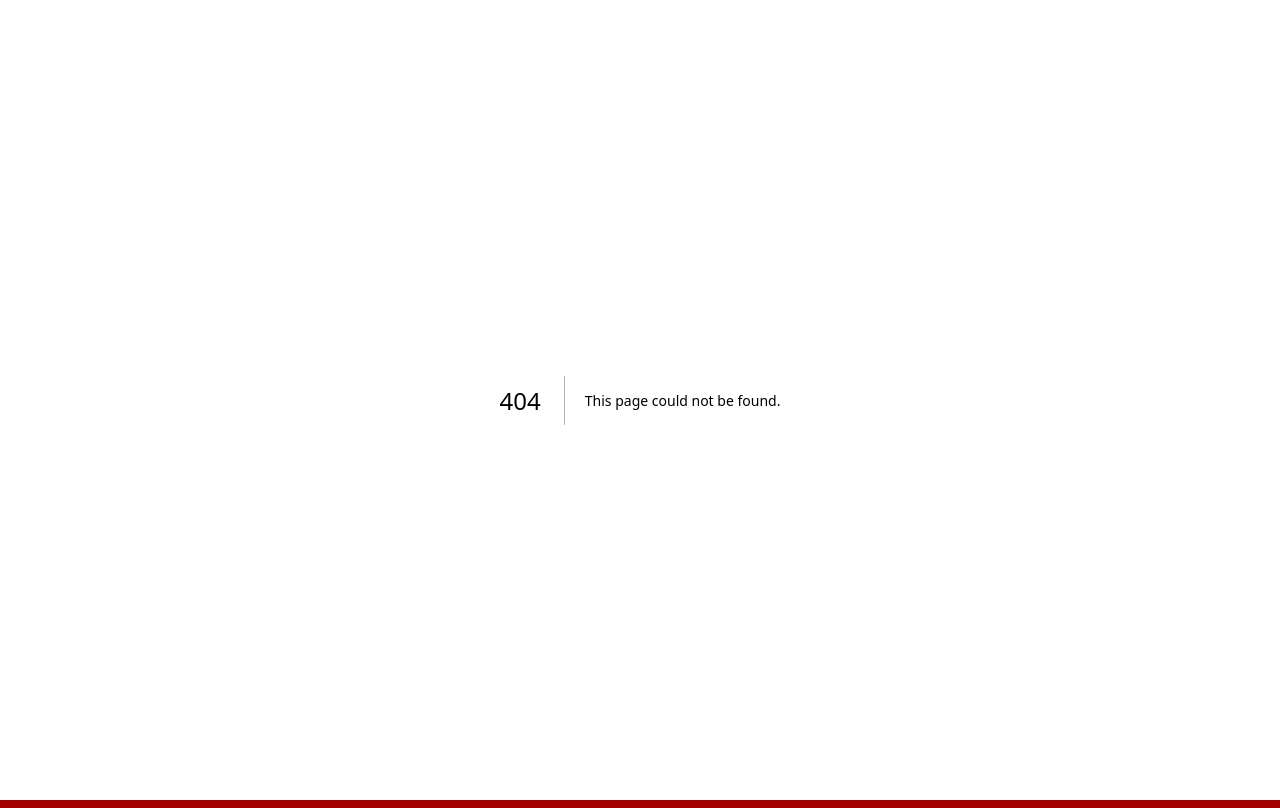
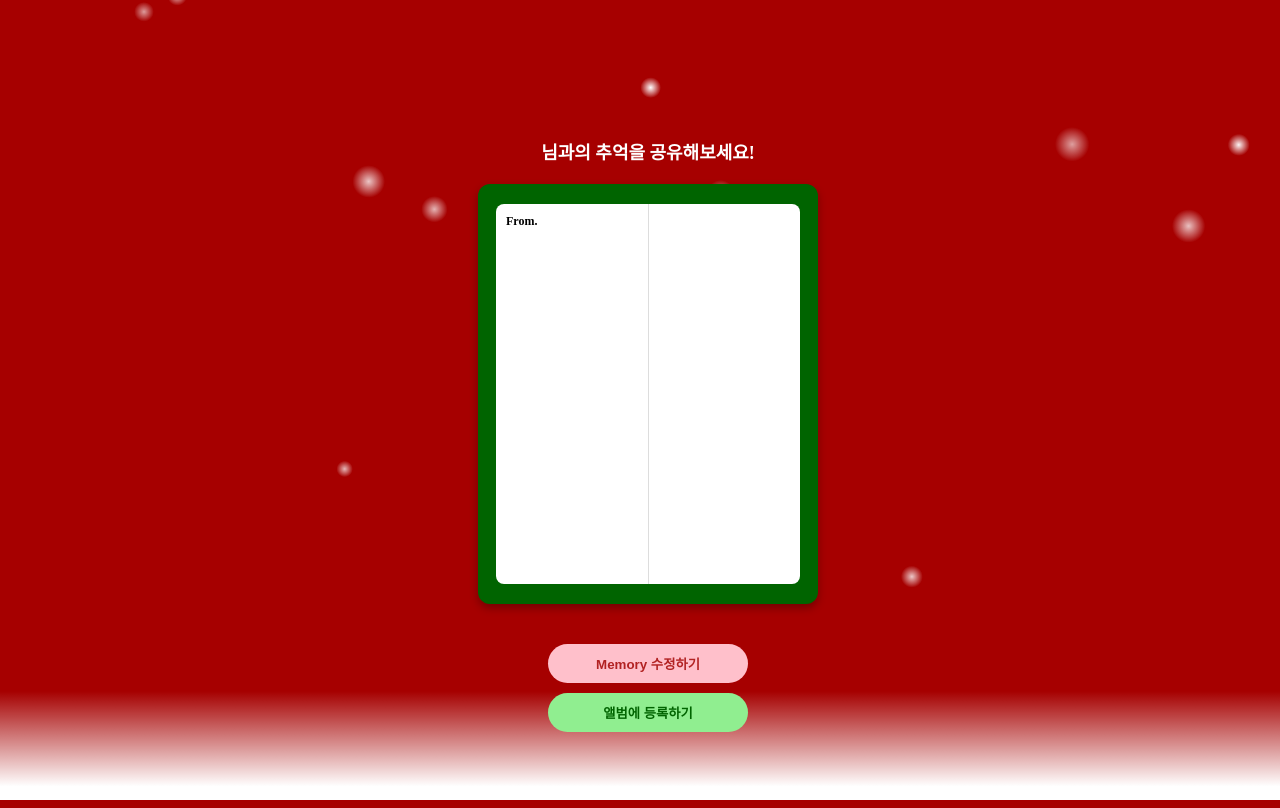
Before and after one commit to Memory-of-year-Frontend/Frontend, a Next.js app: page /preview_album in a window 1280 px wide. Before the commit this address had no page. Built offline with nearby package versions, Linux system fonts and the light colour scheme.

Commit message:
feat: 앨범 등록페이지, 완료 페이지 작성

```diff
--- a/app/photo_form/page.js
+++ b/app/photo_form/page.js
@@ -22,7 +22,7 @@ export default function PhotoPage() {
   };
 
   const handleSave = () => {
-    router.push('/next_page'); // 다음 페이지 경로 수정
+    router.push('/preview_album'); // 다음 페이지 경로 수정
   };
 
   const handleBack = () => {
--- /dev/null
+++ b/app/preview_album/page.js
@@ -0,0 +1,155 @@
+"use client";
+
+import { useRouter } from 'next/navigation';
+import useStore from '../store/useStore';
+
+export default function PreviewAlbum() {
+  const router = useRouter();
+  const { title, letterColor, from, content, photos } = useStore(); // Zustand 상태 가져오기
+
+  const handleEdit = () => {
+    router.push('photo_form'); // 수정 페이지로 이동
+  };
+
+  const handleRegister = () => {
+    alert('앨범이 성공적으로 등록되었습니다!');
+    router.push('/letter_complete'); // 홈 화면으로 이동
+  };
+
+  return (
+    <div style={{ backgroundColor: 'transparent', padding: '20px', minHeight: '100vh', color: '#FFF', position: 'relative', display: 'flex', flexDirection: 'column', alignItems: 'center', justifyContent: 'center' }}>
+      {/* 제목 */}
+      <h2 style={{ textAlign: 'center', fontSize: '18px', marginBottom: '20px', color: '#FFF' }}>
+        <span style={{ color: '#f3d77d' }}>{from}</span>님과의 추억을 공유해보세요!
+      </h2>
+
+      {/* 책 디자인 */}
+      <div style={{
+        backgroundColor: '#006400',
+        padding: '10px',
+        borderRadius: '12px',
+        width: '320px', // 책의 전체 폭
+        height: '400px', // 책의 전체 높이를 더 늘림
+        boxShadow: '0 4px 8px rgba(0, 0, 0, 0.3)',
+        display: 'flex',
+        justifyContent: 'center',
+        alignItems: 'center',
+        position: 'relative',
+        marginBottom: '20px',
+      }}>
+        {/* 종이 두 페이지 */}
+        <div style={{
+          backgroundColor: '#FFF',
+          borderRadius: '8px',
+          width: '95%',
+          height: '95%',
+          boxSizing: 'border-box',
+          display: 'flex',
+          overflow: 'hidden',
+        }}>
+          {/* 왼쪽 페이지 (글) */}
+          <div style={{
+            width: '50%',
+            height: '100%',
+            padding: '10px',
+            display: 'flex',
+            flexDirection: 'column',
+            justifyContent: 'space-between',
+            gap: '10px',
+            borderRight: '1px solid #DDD', // 페이지 경계선
+          }}>
+            {/* From */}
+            <div style={{ fontWeight: 'bold', marginBottom: '10px', color: '#000', fontSize: '12px' }}>
+              <span>From. {from}</span>
+            </div>
+
+            {/* 내용 */}
+            <div style={{
+              flex: 1,
+              whiteSpace: 'pre-wrap',
+              lineHeight: '1.2',
+              color: '#000',
+              overflowY: 'auto',
+              wordWrap: 'break-word',
+              fontSize: '10px', // 글자 크기
+            }}>
+              {content}
+            </div>
+          </div>
+
+          {/* 오른쪽 페이지 (사진) */}
+          <div style={{
+            width: '50%',
+            height: '100%',
+            padding: '10px',
+            display: 'flex',
+            flexDirection: 'column',
+            alignItems: 'center',
+            justifyContent: 'center',
+            gap: '10px',
+            overflowY: 'auto',
+          }}>
+            {/* 사진 */}
+            {photos.map((photo, index) => photo && (
+              <div key={index} style={{
+                position: 'relative',
+                width: '60px',
+                height: '80px',
+                border: '2px solid #FFF',
+                backgroundColor: '#F5F5F5',
+                borderRadius: '8px',
+                boxShadow: '0 4px 8px rgba(0, 0, 0, 0.2)',
+                display: 'flex',
+                alignItems: 'center',
+                justifyContent: 'center',
+                transform: `translateX(${index % 2 === 0 ? '-20px' : '20px'}) rotate(${index % 2 === 0 ? '-8deg' : '8deg'})`, // 교차 배치 움직임 확대
+              }}>
+                <img src={photo.src} alt={`photo-${index}`} style={{
+                  width: '50px',
+                  height: '70px',
+                  objectFit: 'cover',
+                  borderRadius: '4px',
+                }} />
+              </div>
+            ))}
+            {photos.length === 0 && <span style={{ color: '#888', fontSize: '10px' }}>사진이 없습니다.</span>}
+          </div>
+        </div>
+      </div>
+
+      {/* 수정 및 등록 버튼 */}
+      <div style={{ display: 'flex', flexDirection: 'column', gap: '10px', marginTop: '20px' }}>
+        <button
+          onClick={handleEdit}
+          style={{
+            backgroundColor: '#FFC0CB',
+            color: '#B22222',
+            padding: '10px 20px',
+            border: 'none',
+            borderRadius: '20px',
+            fontWeight: 'bold',
+            cursor: 'pointer',
+            width: '200px', // 동일한 너비
+          }}
+        >
+          Memory 수정하기
+        </button>
+        <button
+          onClick={handleRegister}
+          style={{
+            backgroundColor: '#90EE90',
+            color: '#006400',
+            padding: '10px 20px',
+            border: 'none',
+            borderRadius: '20px',
+            fontWeight: 'bold',
+            cursor: 'pointer',
+            width: '200px', // 동일한 너비
+          }}
+        >
+          앨범에 등록하기
+        </button>
+      </div>
+    </div>
+  );
+}
```
Also changed, not shown: app/letter_complete/page.js (added, +17 -0 lines).
